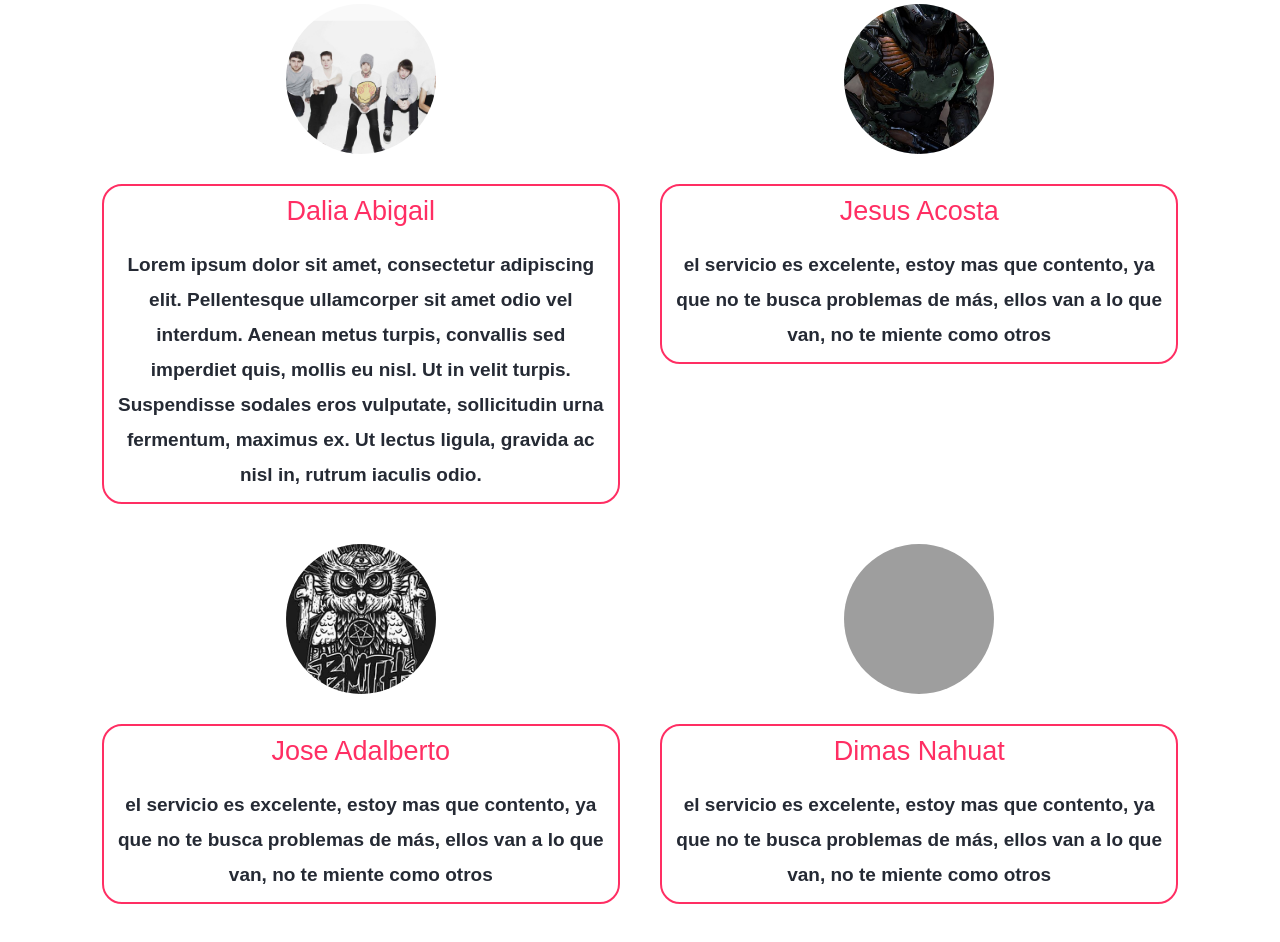
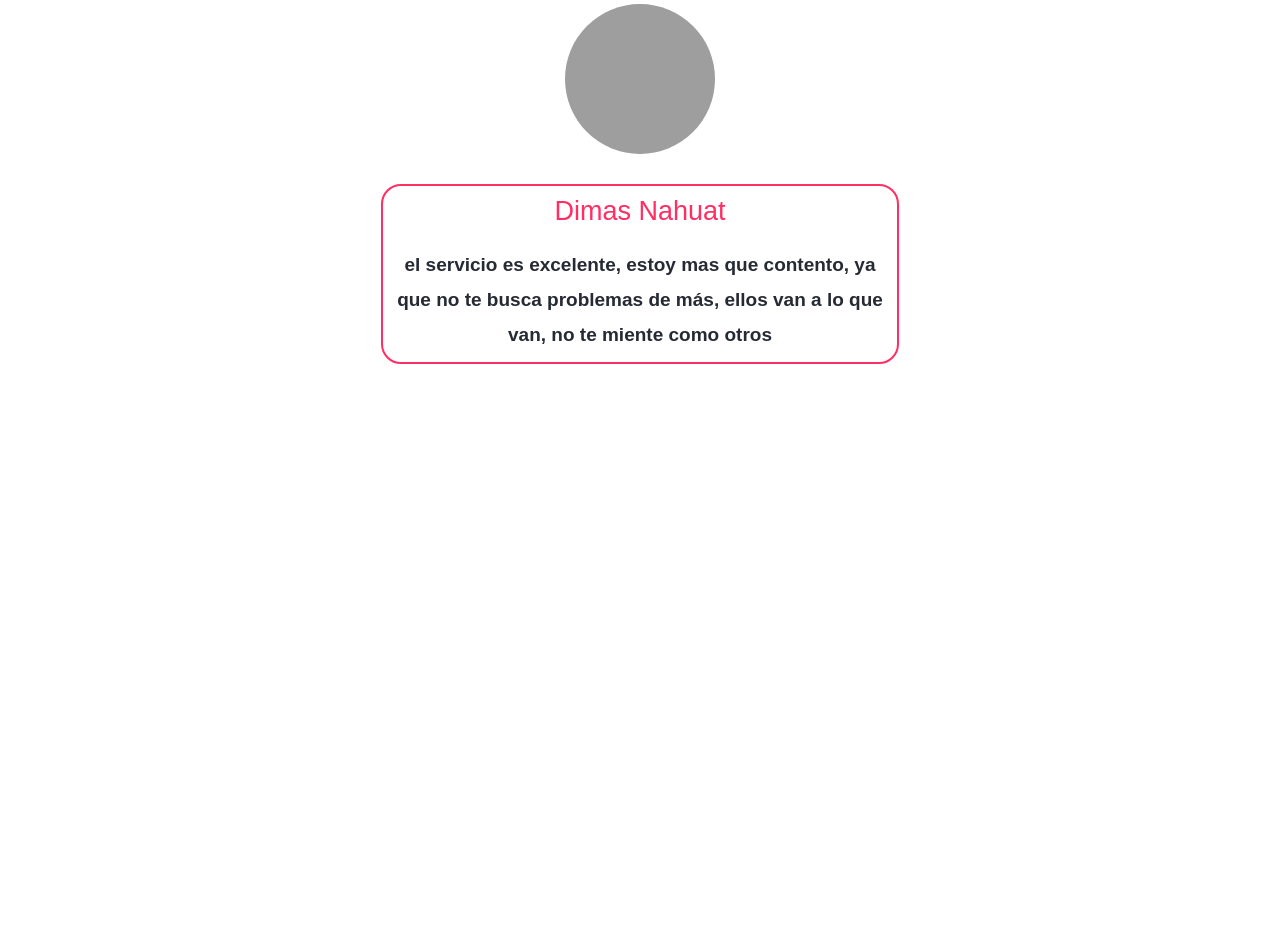
Before and after one commit to DimasNahuat08/Ejercicio1_tema-_4, a plain HTML site: page index.html in a window 1280 px wide. Shown: the part 1207-2149 px from the top of the page. After the commit the page ends 1671 px from the top, so only its background shows below. Drawn offline with Linux system fonts and the light colour scheme; grey boxes are pictures that could not be loaded; a script that the page names is missing; a web font is replaced by a local one.

Commit message:
borrar datos inecesarios

```diff
--- a/index.html
+++ b/index.html
@@ -99,34 +99,6 @@
         <div class="box-testimonios">
 
 
-            <div class="card-testimonio">
-                <div class="card-img"><img src="img/peaple-1.jpg" alt=""></div>
-                <div class="testimonio-text">
-                    <h4>Dalia Abigail</h4>
-                    <p>Lorem ipsum dolor sit amet, consectetur adipiscing elit. Pellentesque ullamcorper sit amet odio vel interdum. Aenean metus turpis, convallis sed imperdiet quis, mollis eu nisl. Ut in velit turpis. Suspendisse sodales eros vulputate, sollicitudin urna fermentum, maximus ex. Ut lectus ligula, gravida ac nisl in, rutrum iaculis odio. </p>
-
-                </div>
-            </div>
-
-
-            <div class="card-testimonio">
-                <div class="card-img"><img src="img/peaple-2.jpg" alt=""></div>
-                <div class="testimonio-text">
-                    <h4>Jesus Acosta</h4>
-                    <p>el servicio es excelente, estoy mas que contento, ya que no te busca problemas de más, ellos van a lo que van, no te miente como otros</p>
-
-                </div>
-            </div>
-
-
-            <div class="card-testimonio">
-                <div class="card-img"><img src="img/peaple-3.jpg" alt=""></div>
-                <div class="testimonio-text">
-                    <h4>Jose Adalberto</h4>
-                    <p>el servicio es excelente, estoy mas que contento, ya que no te busca problemas de más, ellos van a lo que van, no te miente como otros</p>
-
-                </div>
-            </div>
 
             <div class="card-testimonio">
                 <div class="card-img"><img src="img/peaple-4.jpg" alt=""></div>
```
